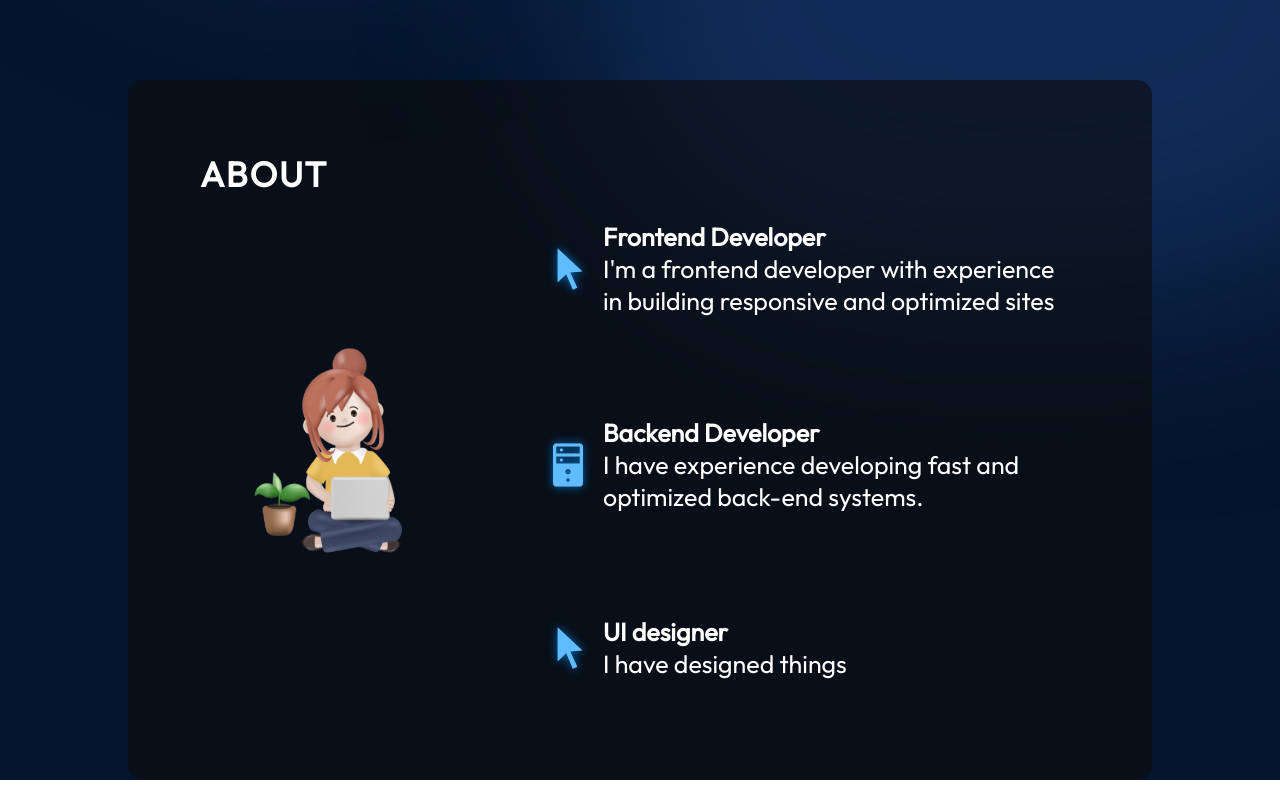
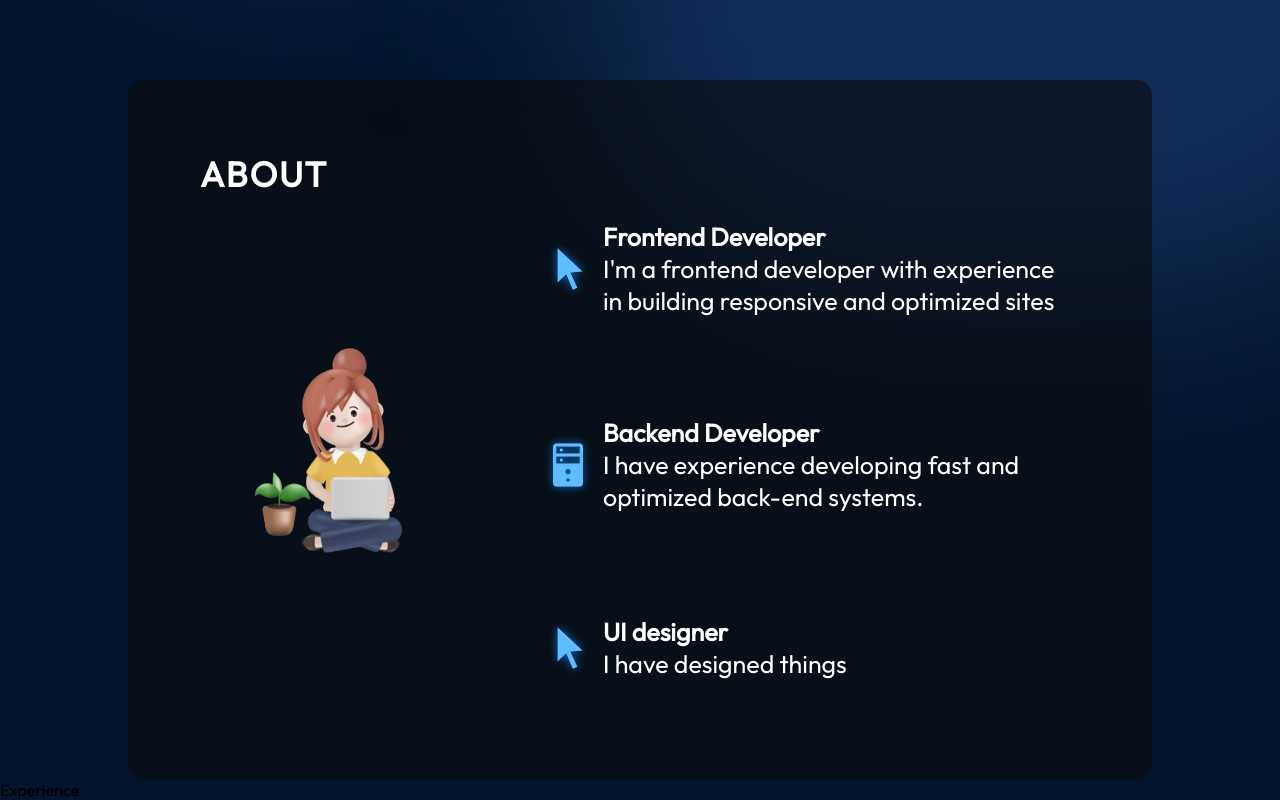
Before and after one commit to Sarah-Paterson/Portfolio_2023, a React (Vite) app in the folder react-portfolio/: page / in a window 1280 px wide. Shown: the part 713-1513 px from the top of the page. Built offline with nearby package versions, Linux system fonts and the light colour scheme.

Commit message:
add Experience component

```diff
--- a/react-portfolio/src/App.jsx
+++ b/react-portfolio/src/App.jsx
@@ -1,6 +1,7 @@
 
 import styles from "./App.module.css";
 import { About } from "./components/About/About";
+import { Experience } from "./components/Experience/Experience";
 import { Hero } from "./components/Hero/Hero";
 import { Navbar } from "./components/Navbar/Navbar";
 
@@ -13,6 +14,7 @@ function App() {
         <Navbar />
         <Hero />
         <About />
+        <Experience />
       </div>
     </>
   )
--- a/react-portfolio/src/components/About/About.jsx
+++ b/react-portfolio/src/components/About/About.jsx
@@ -5,7 +5,7 @@ import { getImageUrl } from "../../utils";
 
 export const About = () => {
     return (
-        <section className={styles.container}>
+        <section className={styles.container} id="about">
             <h2 className={styles.title}>About</h2>
             <div className={styles.content}>
                 <img
--- /dev/null
+++ b/react-portfolio/src/components/Experience/Experience.jsx
@@ -0,0 +1,10 @@
+import React from 'react'
+
+import styles from "./Experience.module.css";
+import { getImageUrl } from '../../utils';
+
+export const Experience = () => {
+    return <div>
+        Experience
+    </div>;
+};
--- a/react-portfolio/src/index.css
+++ b/react-portfolio/src/index.css
@@ -4,3 +4,7 @@
   padding: 0;
   font-family: "Outfit", Arial, Helvetica, sans-serif;
 }
+
+html {
+  scroll-behavior: smooth;
+}
```
Also changed, not shown: react-portfolio/src/components/Experience/Experience.module.css (added).
